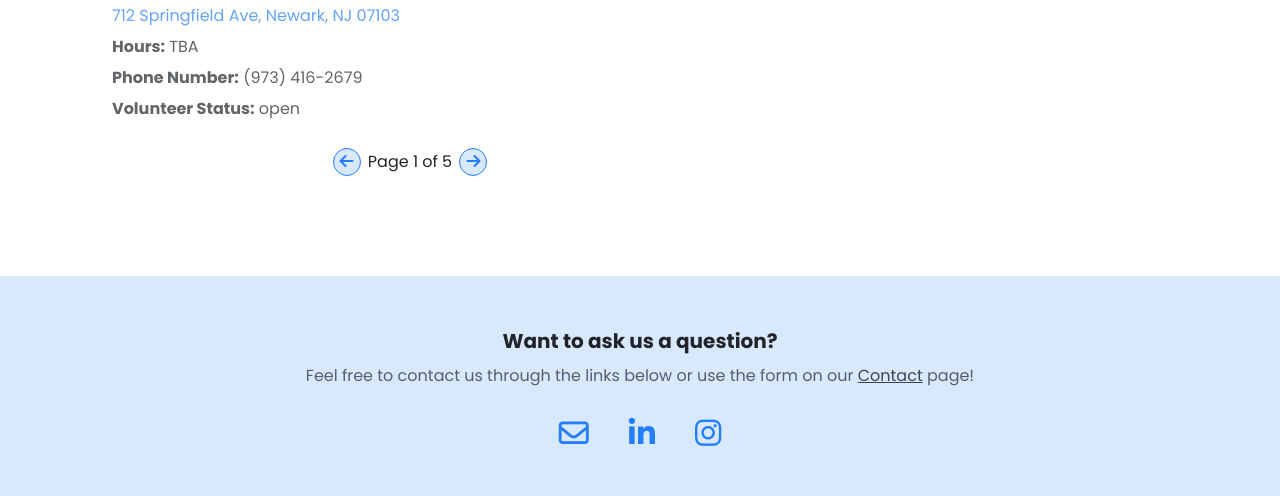
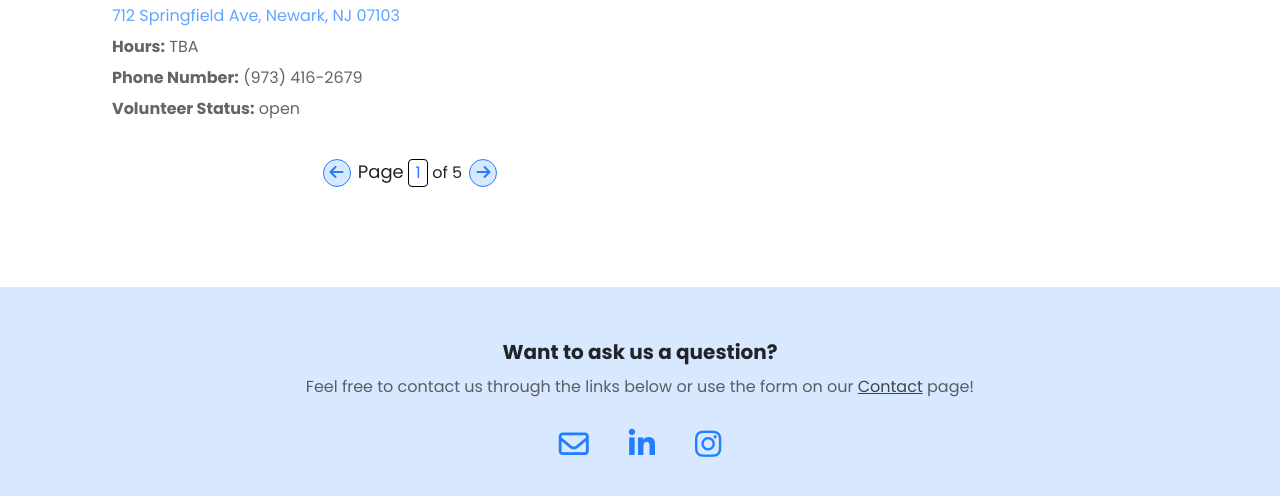
Before and after one commit to rachelgapasin/gwc-bahay, a plain HTML site: page shelters.html in a window 1280 px wide. Shown: the part 2148-2644 px from the top of the page. Drawn offline with nearby package versions, Linux system fonts and the light colour scheme.

Commit message:
Allow users to input page number

```diff
--- a/css/style.css
+++ b/css/style.css
@@ -285,6 +285,19 @@ footer a {
   color: var(--secondary-color);
 }
 
+#page-input {
+  border: 1px solid #000;
+  border-radius: 4px;
+  color: var(--primary-color);
+  text-align: center;
+  width: 20px;
+}
+
+#page-input:focus {
+  border: 1px solid var(--primary-color);
+  outline: 1px solid #87b9ff;
+}
+
 #shelter-container {
   margin: auto;
   /* max-height: 1000px;
--- a/javascript/shelters.js
+++ b/javascript/shelters.js
@@ -75,7 +75,24 @@ function displaySheltersByPage(page, city) {
     // Display current page number and total pages
     const totalPages = Math.ceil(sheltersData.length / sheltersPerPage);
     const currentPageElement = document.getElementById("current-page");
-    currentPageElement.textContent = `Page ${page} of ${totalPages}`;
+    currentPageElement.innerHTML = `
+      <label for="page-input">Page </label>
+      <input type="text" id="page-input" value="${page}" min="1" max="${totalPages}">
+      <span> of ${totalPages}</span>
+    `;
+
+    const pageInput = document.getElementById("page-input");
+    pageInput.addEventListener("keydown", (event) => {
+      if (event.key === "Enter") {
+        event.preventDefault();
+
+        // Get the entered page number
+        const enteredPage = parseInt(pageInput.value, 10);
+
+        // Display shelters for the entered page
+        displaySheltersByPage(enteredPage, city);
+      }
+    });
   }
 
   // Display pagination buttons only if there are more than one page
@@ -84,6 +101,13 @@ function displaySheltersByPage(page, city) {
     pageButtons.style.display = "block";
   } else {
     pageButtons.style.display = "none";
+  }
+
+  // Scroll to the top of the results
+  const scrollToElement = document.getElementById("search-form");
+
+  if (scrollToElement) {
+    scrollToElement.scrollIntoView({ behavior: "smooth" });
   }
 }
 
@@ -117,7 +141,7 @@ function fetchAllShelters() {
     .catch((error) => console.error("Error fetching JSON:", error));
 }
 
-function displaySearchResults(city) {
+function searchCity(city) {
   currentPage = 1; // Reset current page when performing a new search
 
   fetch("/javascript/shelters.json")
@@ -143,5 +167,5 @@ const searchForm = document.getElementById("search-form");
 searchForm.addEventListener("submit", (event) => {
   event.preventDefault();
   const city = document.querySelector("#city").value;
-  displaySearchResults(city);
+  searchCity(city);
 });
```
